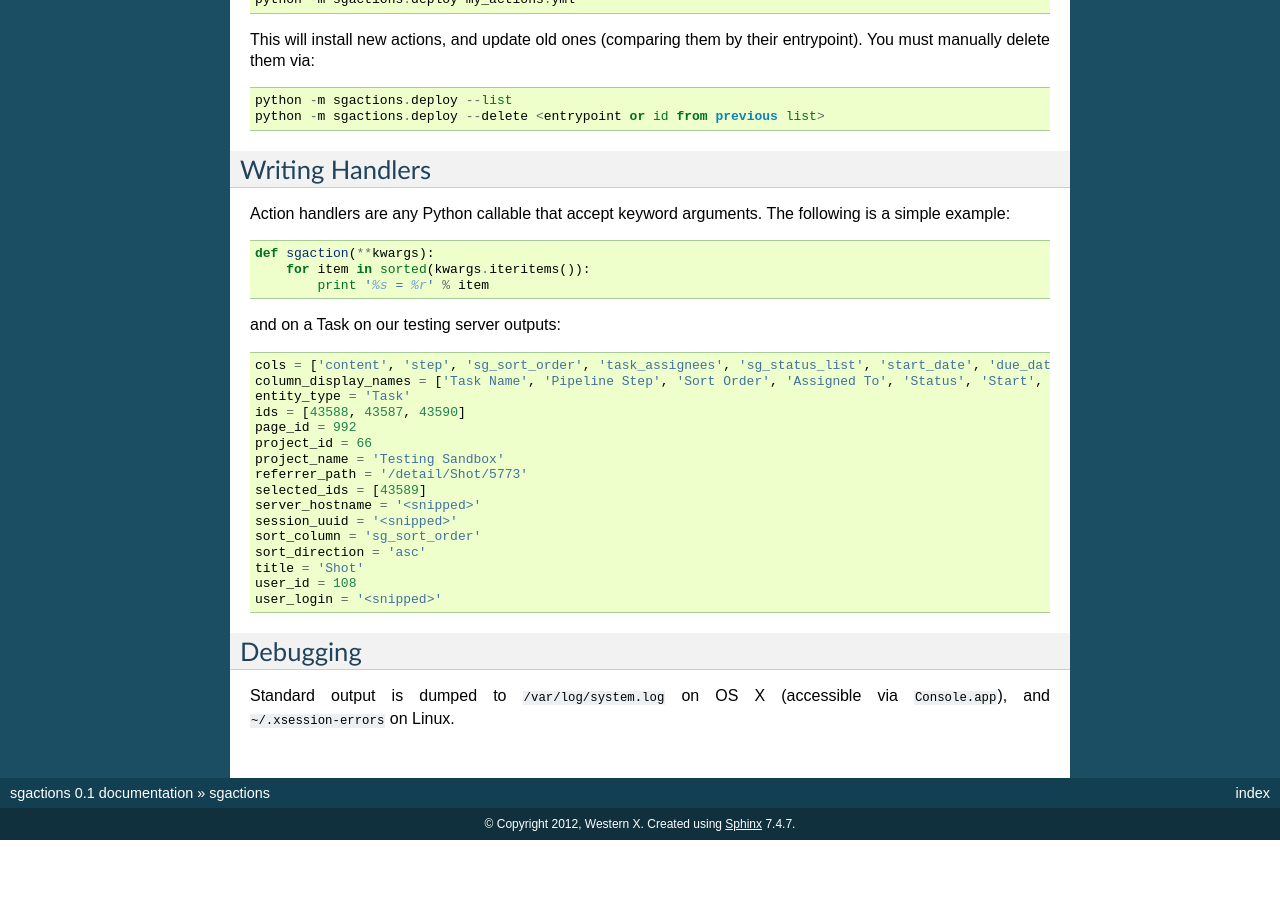
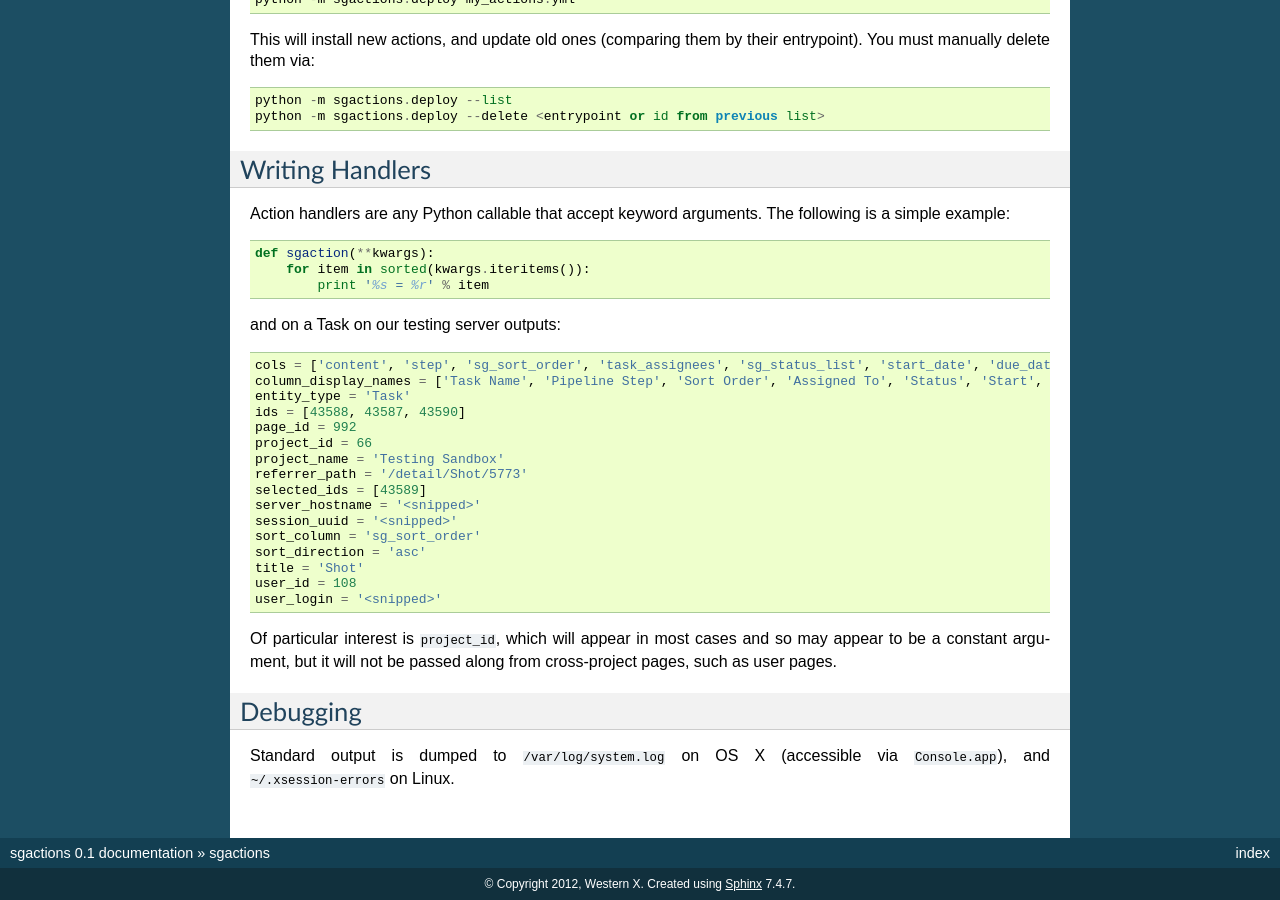
Before and after one commit to vfxetc/sgactions, a Sphinx documentation site: the page built from docs/index.rst, in a window 1280 px wide and 900 px high, scrolled down 1780 px. Built offline with Sphinx 7.4.7, drawn with Linux system fonts in a browser that asks for light colours; before the commit the page ends 2620 px from its top, so only the background shows below that.

Commit message:
Document that project_id is often missing

```diff
--- a/docs/index.rst
+++ b/docs/index.rst
@@ -103,6 +103,8 @@ and on a Task on our testing server outputs::
     user_id = 108
     user_login = '<snipped>'
 
+Of particular interest is ``project_id``, which will appear in most cases and so may appear to be a constant argument, but it will not be passed along from cross-project pages, such as user pages.
+
 
 Debugging
 ---------
```
